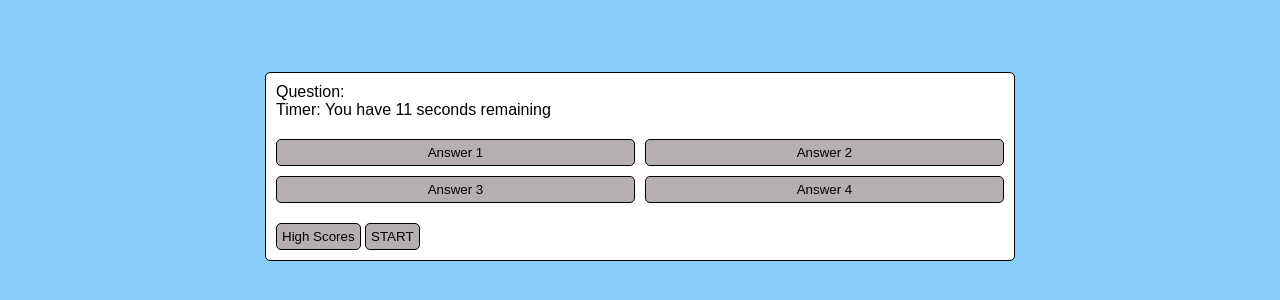
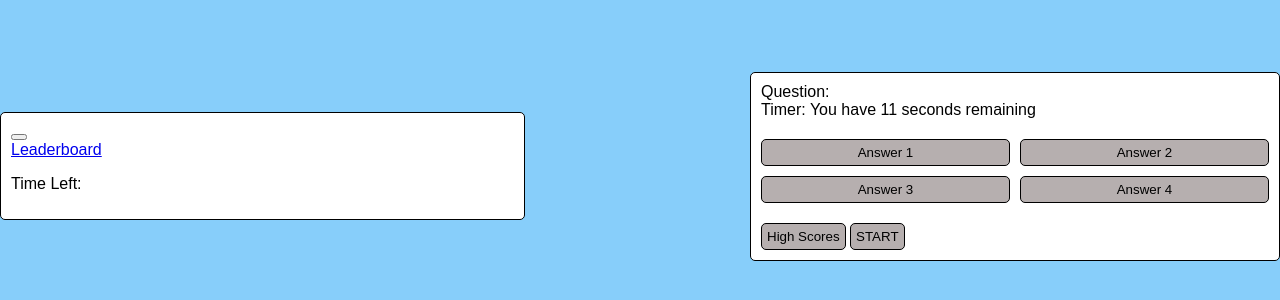
Before and after one commit to McMahon8900/Code-Quiz, a plain HTML site: page index.html in a window 1280 px wide. Shown: the part 234-534 px from the top of the page. Drawn offline with Linux system fonts and the light colour scheme.

Commit message:
added nav bar to put timer up top

```diff
--- a/index.html
+++ b/index.html
@@ -6,11 +6,33 @@
     <meta name="viewport" content="width=device-width, initial-scale=1.0">
     <meta http-equiv="X-UA-Compatible" content="ie=edge">
     <link href="style.css" rel="stylesheet">
-    <script defer src="script.js"></script>
-    <title>Code Quiz</title>
+    <title>Disney Quiz</title>
 </head>
 
 <body>
+
+    <nav>
+        <nav class="navbar navbar-expand-md navbar-dark bg-dark">
+            <div class="container">
+
+                <button class="navbar-toggler" type="button" data-toggle="collapse" data-target="#navbarNavAltMarkup" aria-controls="navbarNavAltMarkup" aria-expanded="false" aria-label="Toggle navigation">
+                    <span class="navbar-toggler-icon"></span>
+                </button>
+
+                <div class="collapse navbar-collapse" id="navbarNavAltMarkup">
+                    <div class="navbar-nav mr-auto">
+                        <a class="nav-item nav-link active" href="highScore.html">Leaderboard</a>
+                    </div>
+                </div>
+
+                <!-- score tally printed here-->
+                <div class="countdownBox">
+                    <p>Time Left: <span id="counterDisplay"></span></p>
+                </div>
+            </div>
+        </nav>
+    </nav>
+
     <div class="container">
         <div id="question-container">
             <div id="question">Question: </div>
@@ -18,7 +40,7 @@
             <div id="answer-buttons" class="btn-grid">
                 <button class="btn" class="answer1">Answer 1</button>
                 <button class="btn" class="answer2">Answer 2</button>
-                <button class="btn" class="answer3"> Answer 3</button>
+                <button class="btn" class="answer3">Answer 3</button>
                 <button class="btn" class="answer4">Answer 4</button>
             </div>
         </div>
```
